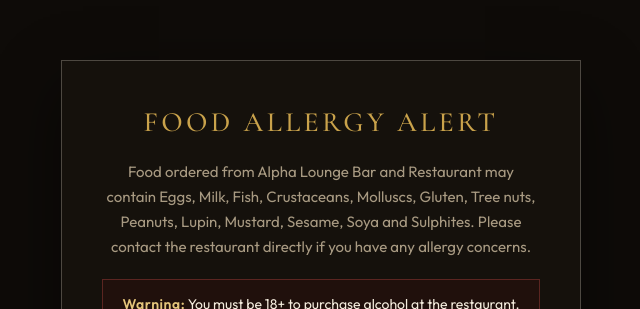
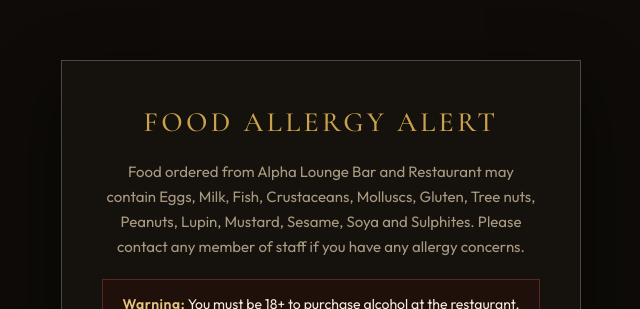
Before and after one commit to dakohhh/alpha-lounge-menu, a React (Vite) app: page / in a window 1280 px wide. Shown: the part 146-455 px from the top of the page, without its empty margins (319-959 px from the left). Built offline with nearby package versions, Linux system fonts and the light colour scheme; a web font is replaced by a local one.

Commit message:
Update disclaimer message in DisclaimerModal to clarify contact for allergy concerns

```diff
--- a/src/components/DisclaimerModal.tsx
+++ b/src/components/DisclaimerModal.tsx
@@ -33,7 +33,7 @@
         <p className="disclaimer-body">
           Food ordered from Alpha Lounge Bar and Restaurant may contain Eggs, Milk, Fish,
           Crustaceans, Molluscs, Gluten, Tree nuts, Peanuts, Lupin, Mustard, Sesame, Soya
-          and Sulphites. Please contact the restaurant directly if you have any allergy
+          and Sulphites. Please contact any member of staff if you have any allergy
           concerns.
         </p>
 
```
